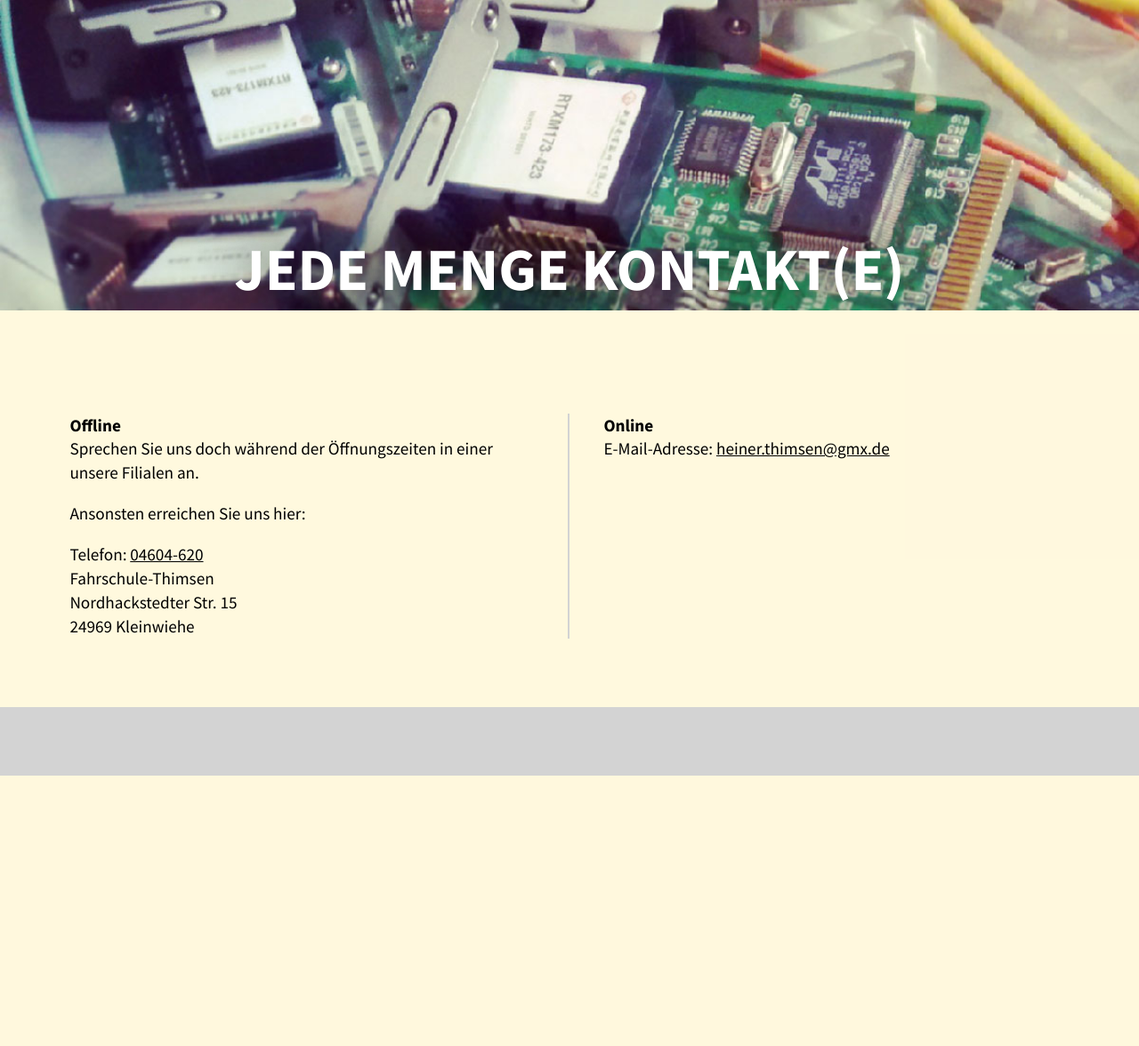
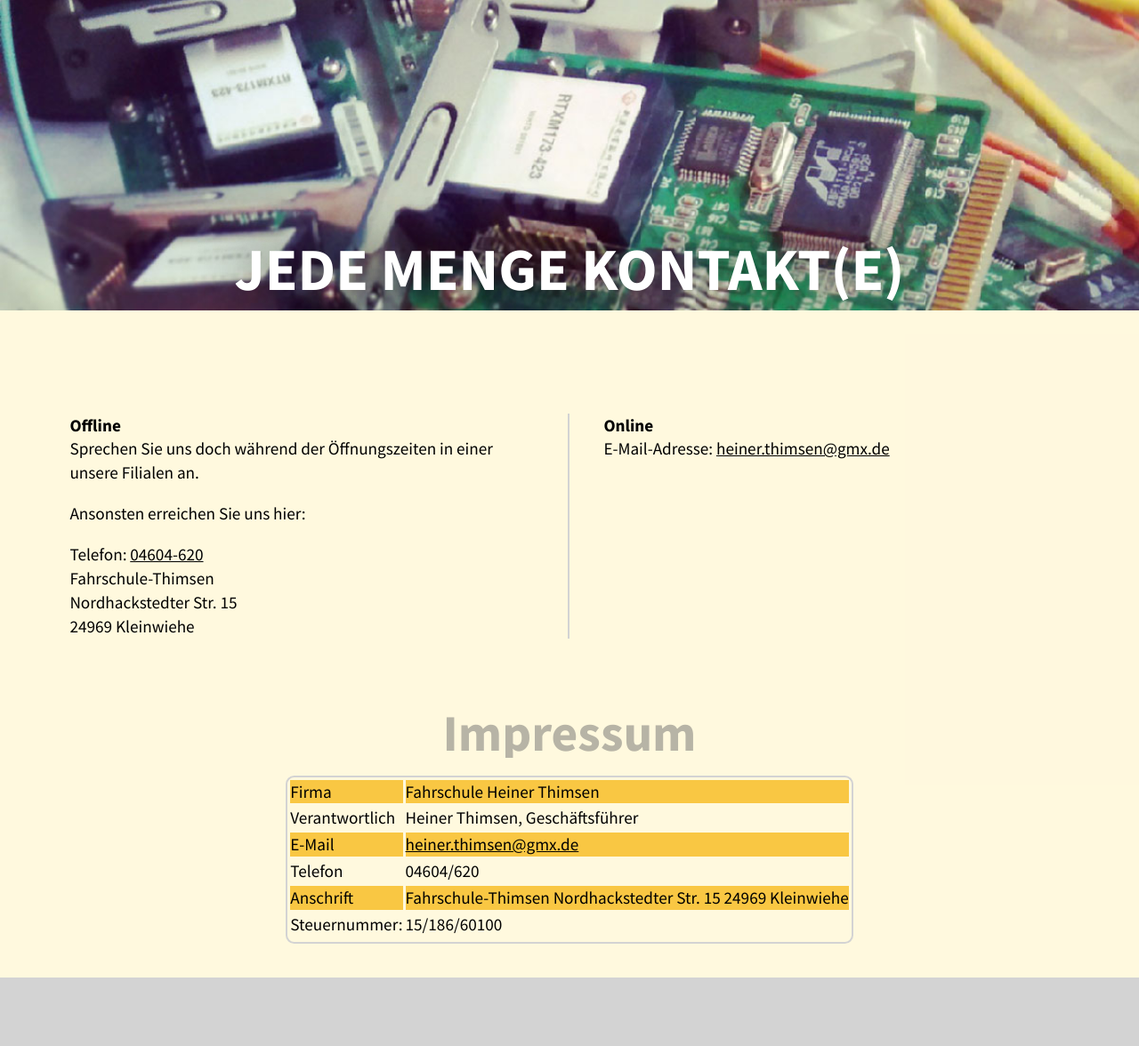
Before and after one commit to spralexx/Fahrschule-thimsen.de, a PHP site: page / in a window 1280 px wide. Shown: the part 4452-5628 px from the top of the page at 89% size. Before the commit the page ends 5324 px from the top, so only its background shows below. Run offline with PHP 8.4, Linux system fonts and the light colour scheme.

Commit message:
update from server

```diff
--- a/assets/stylesheets/style.css
+++ b/assets/stylesheets/style.css
@@ -159,7 +159,9 @@ noscript a {
 
 /*  helper
     ========================================================================== */
-
+    #impressumSection{
+      padding: 0;
+    }
 .section-standard {
     padding: 4em 2em;
     margin: 0 auto;
@@ -1025,3 +1027,97 @@ margin-right: 1em;
         display: block;
     }
 }
+
+
+
+/*
+impressum==============================================
+ */
+ .impressum{
+   border: 0.15em solid lightgrey;
+   border-radius: 0.5em;
+   border-spacing: 0.2em;
+   border-collapse: separate;
+   margin-top: 1em;
+   margin-left: auto;
+   margin-right: auto;
+   margin-bottom: 2em;
+ }
+
+
+.impressum_text:before{
+     content: 'Impressum';
+     display: block;
+     line-height: 1;
+     text-align: center;
+     font-size: 3em;
+     font-weight: bold;
+     color: #6f6f6e;
+     color: rgba(111,111,110, 0.5);
+ }
+
+
+
+
+ @media all and (max-width: 760px) {
+
+ .impressum_text:before{
+     content: 'Impressum';
+     display: block;
+     line-height: 1;
+     text-align: center;
+     font-size: 6em;
+     font-weight: bold;
+     color: #6f6f6e;
+     color: rgba(111,111,110, 0.5);
+ }
+
+ .impressum_text{
+     margin-bottom: 5em;
+
+ }
+
+ }
+
+ @media all and (max-width: 500px) {
+ .impressum_text:before{
+     content: 'Impressum';
+     display: block;
+     line-height: 1;
+     text-align: center;
+     font-size: 3em;
+     font-weight: bold;
+     color: #6f6f6e;
+     color: rgba(111,111,110, 0.5);
+ }
+
+ .impressum_text{
+     margin-bottom: 2em;
+
+ }
+ .impressum{
+   border: none;
+border-radius: 0em;
+border-spacing: 0em;
+border-collapse: collapse;;
+   margin-top: 1em;
+  margin-left: auto;
+  margin-right: auto;
+  margin-bottom: 2em;
+ }
+
+ }
+
+
+
+
+
+
+
+ .impressum tbody tr:nth-child(even) {
+   background: #fff9de
+ }
+
+ .impressum tbody tr:nth-child(odd) {
+   background: #f9c743
+ }
--- /dev/null
+++ b/content/impressum.php
@@ -0,0 +1,26 @@
+<table id="impressumSection" class="impressum section-standard">
+    <tr>
+      <td>Firma</td>
+       <td>Fahrschule Heiner Thimsen</td>
+     </tr>
+     <tr>
+       <td>Verantwortlich</td>
+       <td>Heiner Thimsen, Geschäftsführer</td>
+     </tr> <tr> <td>E-Mail</td>
+       <td>
+         <a href="mailto:heiner.thimsen@gmx.de">heiner.thimsen@gmx.de</a>
+       </td>
+     </tr>
+     <tr>
+        <td>Telefon</td>
+        <td>04604/620</td>
+      </tr>
+        <tr>
+          <td>Anschrift</td>
+          <td>Fahrschule-Thimsen Nordhackstedter Str. 15 24969 Kleinwiehe</td>
+        </tr>
+        <tr>
+          <td>Steuernummer: </td>
+          <td>15/186/60100</td>
+        </tr>
+  </table>
--- a/index.php
+++ b/index.php
@@ -36,16 +36,18 @@
                         <li><a href="#filialen">Filialen</a></li>
                         <li><a href="#faq">FAQ</a></li>
                         <li><a href="#contact">Kontakt</a></li>
+                        <li><a href="#impressum">Impressum</a></li>
+
                     </ul>
                 </nav>
             </header>
         </div>
         <main>
             <section>
-                <?php include('content/start.php'); ?>
+                <?php include 'content/start.php'; ?>
             </section>
             <section class="section-standard">
-                <?php include('content/about.php'); ?>
+                <?php include 'content/about.php'; ?>
             </section>
             <figure class="section-image_menschen">
                 <img name="angebote" id="angebote" src="media/menschen.jpg" alt="Fahrschule-Thimsen - Unser Team">
@@ -54,7 +56,7 @@
                 </figcaption>
             </figure>
             <section class="section-standard">
-                <?php include('content/angebote.php'); ?>
+                <?php include 'content/angebote.php'; ?>
             </section>
             <figure name="filialen" id="filialen" class="section-image">
                 <img src="media/map.jpg" alt="Fahrschule-Thimsen - Unsere Standorte">
@@ -63,7 +65,7 @@
                 </figcaption>
             </figure>
             <section class="section-standard">
-                <?php include('content/filialen.php'); ?>
+                <?php include 'content/filialen.php'; ?>
             </section>
             <figure name="faq" id="faq" class="section-image-faq">
 
@@ -73,7 +75,7 @@
                 </figcaption>
             </figure>
             <section class="section-standard">
-                <?php include('content/faq.php'); ?>
+                <?php include 'content/faq.php'; ?>
             </section>
             <figure name="contact" id="contact" class="section-image">
                 <img src="media/freifunk-flensburg-kontakte.jpg" alt="Kontakte Bild">
@@ -82,8 +84,20 @@
                 </figcaption>
             </figure>
             <section class="section-standard">
-                <?php include('content/contact.php'); ?>
+                <?php include 'content/contact.php'; ?>
             </section>
+
+            <figure name="impressum" id="impressum" class="section-image">
+<article class="impressum_text"></article>
+
+            </figure>
+
+                <?php include 'content/impressum.php'; ?>
+
+
+
+
+
         </main>
         <footer class="main-footer">
             <ul class="list-external-links">
```
